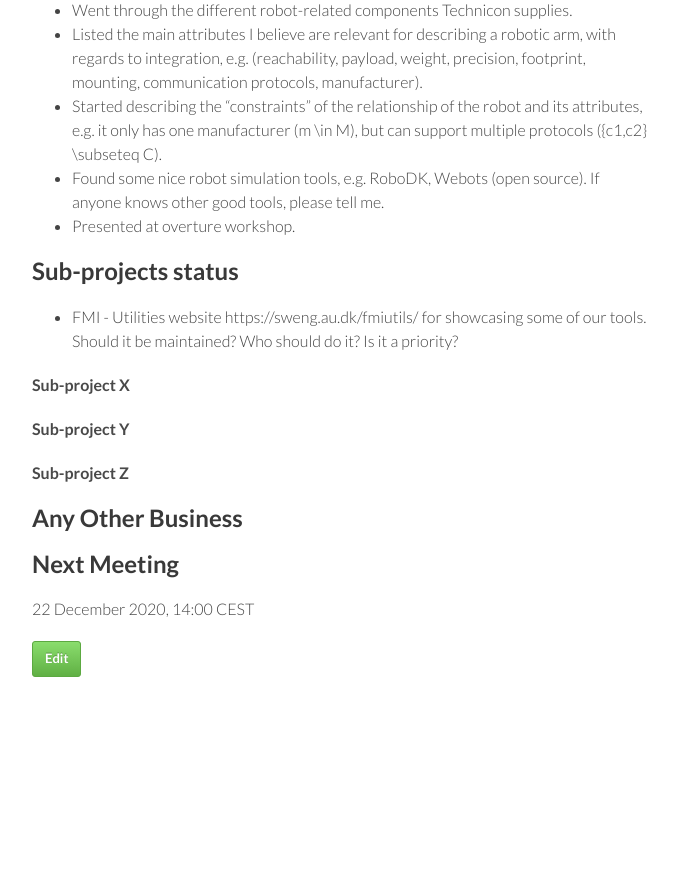
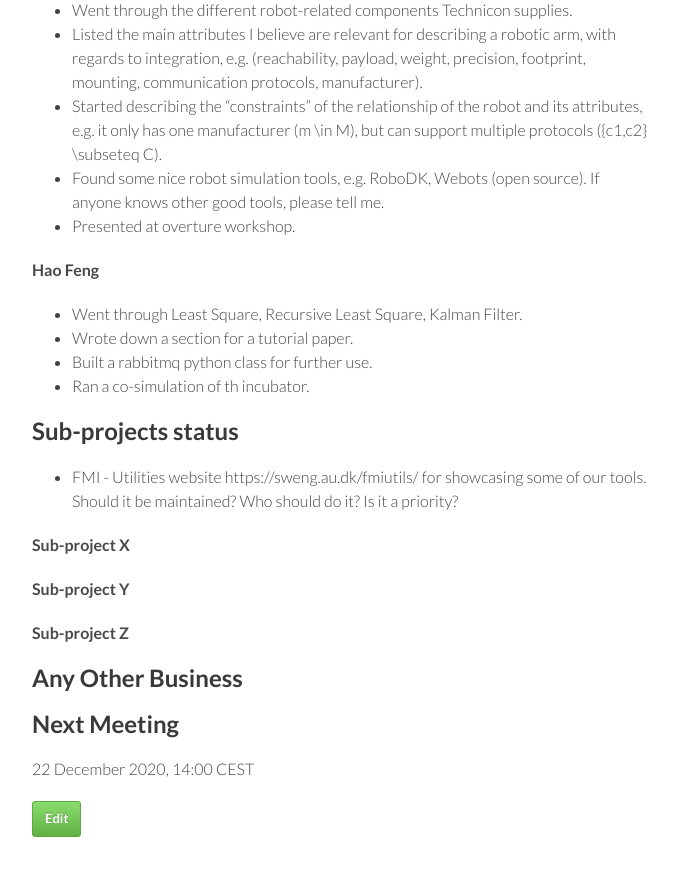
Before and after one commit to digitaltwincentre/digitaltwincentre.github.io, a Jekyll site: the page built from _biweeklies/Biweekly-30.md, in a window 1280 px wide and 900 px high, scrolled down 1267 px. Shown: the top 876 px of the window, without its empty margins (418-1095 px from the left). Built offline with Jekyll 4.4.1, drawn with Linux system fonts in a browser that asks for light colours; nearby versions of some CDN libraries.

Commit message:
Update Biweekly-30.md

```diff
--- a/_biweeklies/Biweekly-30.md
+++ b/_biweeklies/Biweekly-30.md
@@ -53,6 +53,12 @@ date: 08 December 2020, 1400 CEST
 * Found some nice robot simulation tools, e.g. RoboDK, Webots (open source). If anyone knows other good tools, please tell me.
 * Presented at overture workshop.
 
+#### Hao Feng
+* Went through Least Square, Recursive Least Square, Kalman Filter.
+* Wrote down a section for a tutorial paper.
+* Built a rabbitmq python class for further use.
+* Ran a co-simulation of th incubator.
+
 
 ## Sub-projects status
 
```
